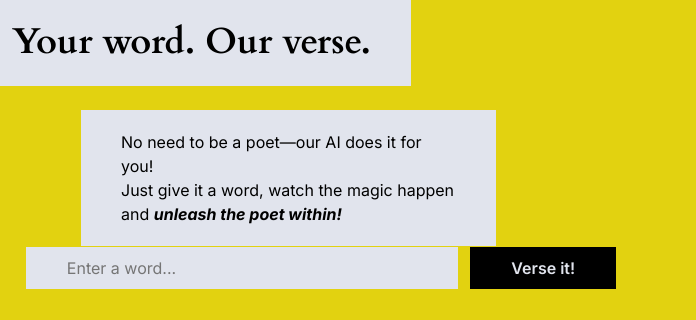
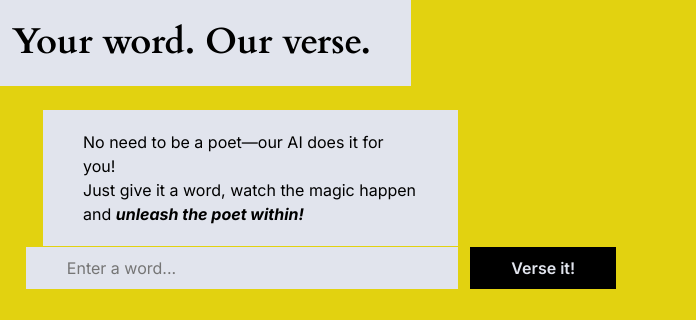
Before and after one commit to florencia-persichini/AI-poem-generator, a plain HTML site: page index.html in a window 1280 px wide. Shown: the part 197-517 px from the top of the page, 319-1015 px from the left. Drawn offline with Linux system fonts and the light colour scheme.

Commit message:
Update CSS

```diff
--- a/src/style.css
+++ b/src/style.css
@@ -34,7 +34,7 @@ p {
   padding: 20px 40px;
   width: 335px;
   line-height: 1.5;
-  margin: 20px 0 0 400px;
+  margin: 20px 0 0 362px;
   position: relative;
   top: -205px;
 }
```
